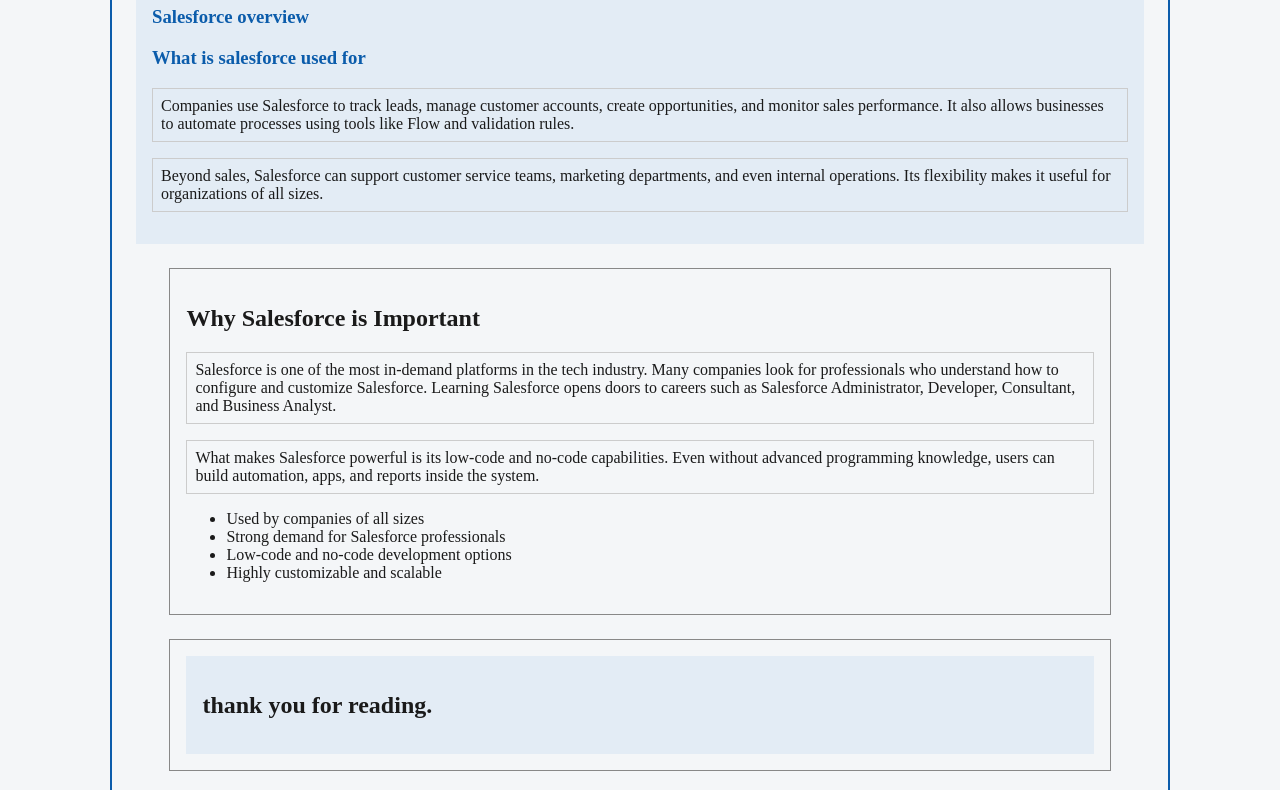
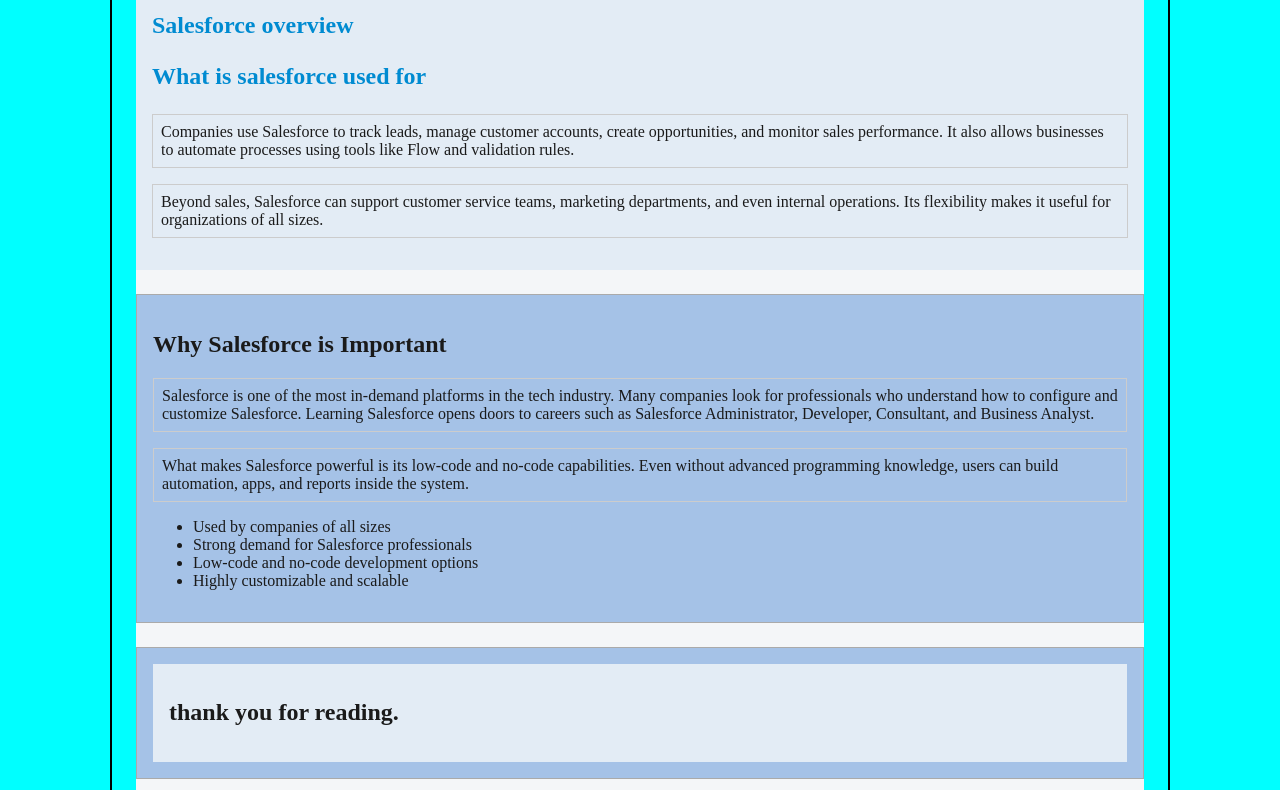
Before and after one commit to raelpanga/ict_projectWEb_2026, a plain HTML site: page index.html in a window 1280 px wide. Shown: the part 1026-1816 px from the top of the page. Drawn offline with Linux system fonts and the light colour scheme.

Commit message:
commit changes

```diff
--- a/css/style.css
+++ b/css/style.css
@@ -20,9 +20,18 @@ nav ul {
     background-color: #dbe7f3;
     padding: 0.5rem;
 }
+p {
+    margin: 1rem 0;
+    padding: 0.75rem;
+    border: 1px dotted #bbb;
+}
 
 nav a {
     color: #0b5cab;
+}
+h3 {
+    color: #008bd1;
+    font-size: 1.5rem;
 }
 
 /* MAIN container (centered container requirement) */
@@ -30,15 +39,16 @@ html {
     width: 80%;
     margin: 2rem auto;
     padding: 1rem;
-    border: 2px solid #0b5cab;
+    border: 2px solid #000000;
+    background-color: aqua;
 }
 
 /* Section boxes */
 section {
-    width: 90%;
-    margin: 1.5rem auto;
+    margin: 1.5rem 0;
     padding: 1rem;
-    border: 1px solid #888;
+    border: 1px solid #aaa;
+    background: #90b3e3c6;
 }
 
 /* Paragraph boxes */
```
